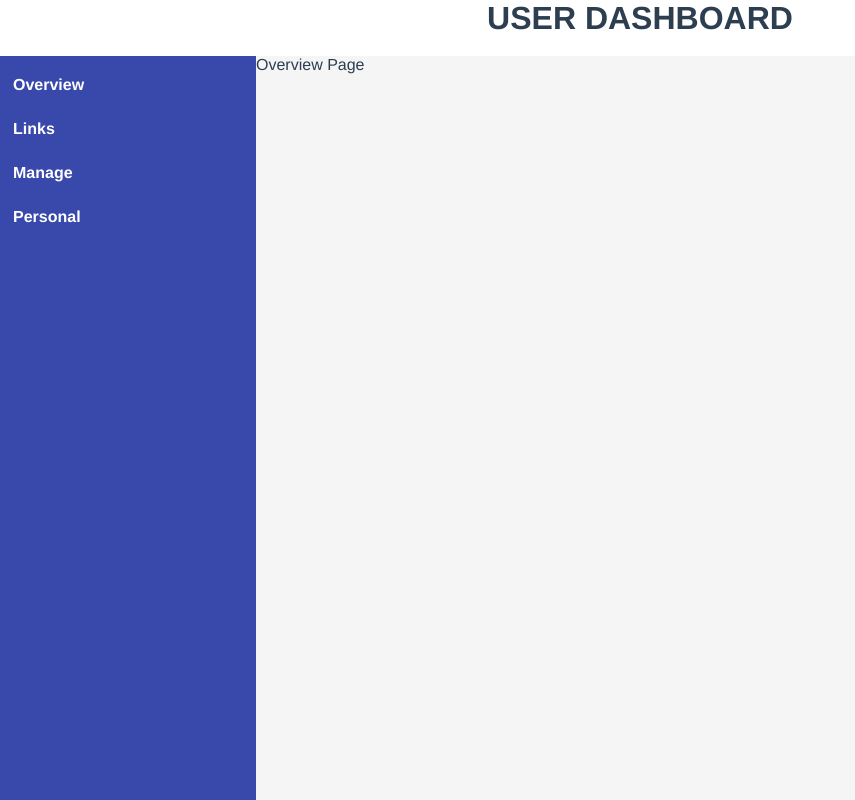
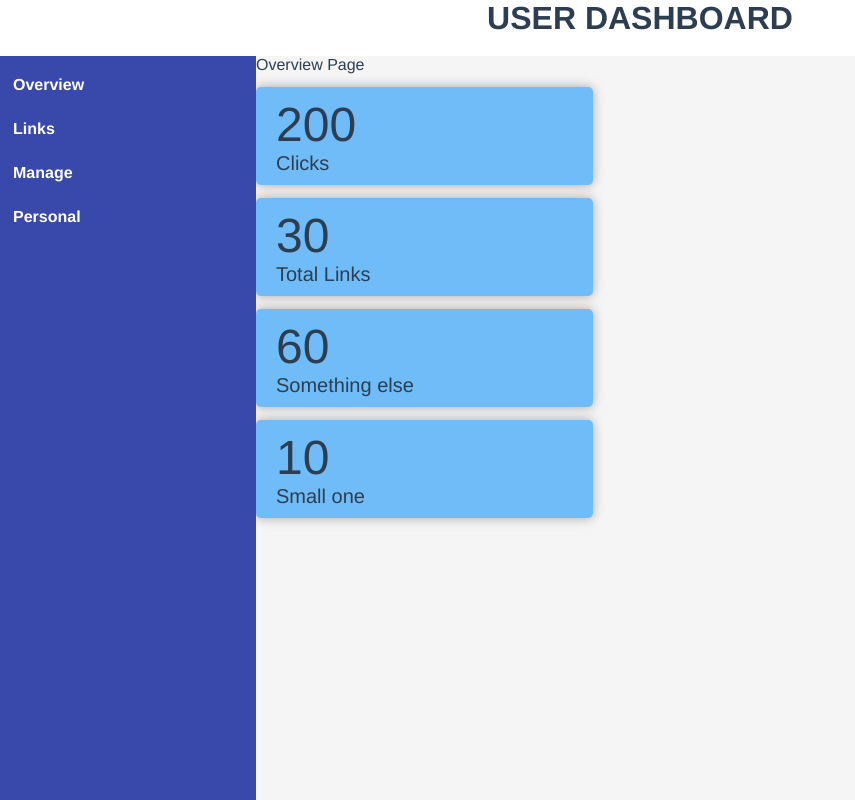
Before and after one commit to micaiah-effiong/url-shortener, a Vue app in the folder public/: page /overview in a window 1280 px wide. Shown: the whole page, without its empty margins (0-855 px from the left). Built offline with nearby package versions, Linux system fonts and the light colour scheme.

Commit message:
added statistics card

```diff
--- a/public/src/components/overview.vue
+++ b/public/src/components/overview.vue
@@ -1,9 +1,17 @@
 <template>
-  <div>Overview Page</div>
+  <div>
+    <div>Overview Page</div>
+    <StatisticsCard :figure="200" text="Clicks" />
+    <StatisticsCard :figure="30" text="Total Links" />
+    <StatisticsCard :figure="60" text="Something else" />
+    <StatisticsCard :figure="10" text="Small one" />
+  </div>
 </template>
 
 <script>
+import StatisticsCard from "./statistics-card.vue";
 export default {
   name: "Overview",
+  components: { StatisticsCard },
 };
 </script>
--- /dev/null
+++ b/public/src/components/statistics-card.vue
@@ -0,0 +1,39 @@
+<template>
+  <div class="group-card">
+    <div class="card-fig">
+      {{ figure }}
+    </div>
+    <div class="card-text">
+      {{ text }}
+    </div>
+  </div>
+</template>
+
+<script>
+export default {
+  name: "Statistics-Card",
+  props: {
+    figure: Number,
+    text: String,
+  },
+};
+</script>
+
+<style scoped>
+.group-card {
+  width: 29%;
+  background-color: #70bcf9;
+  border-radius: 5px;
+  box-shadow: 0 0 11px #a8a3a3;
+  padding: 10px 20px;
+  margin: 13px 0;
+}
+
+.card-fig {
+  font-size: 3em;
+}
+
+.card-text {
+  font-size: 20px;
+}
+</style>
```
